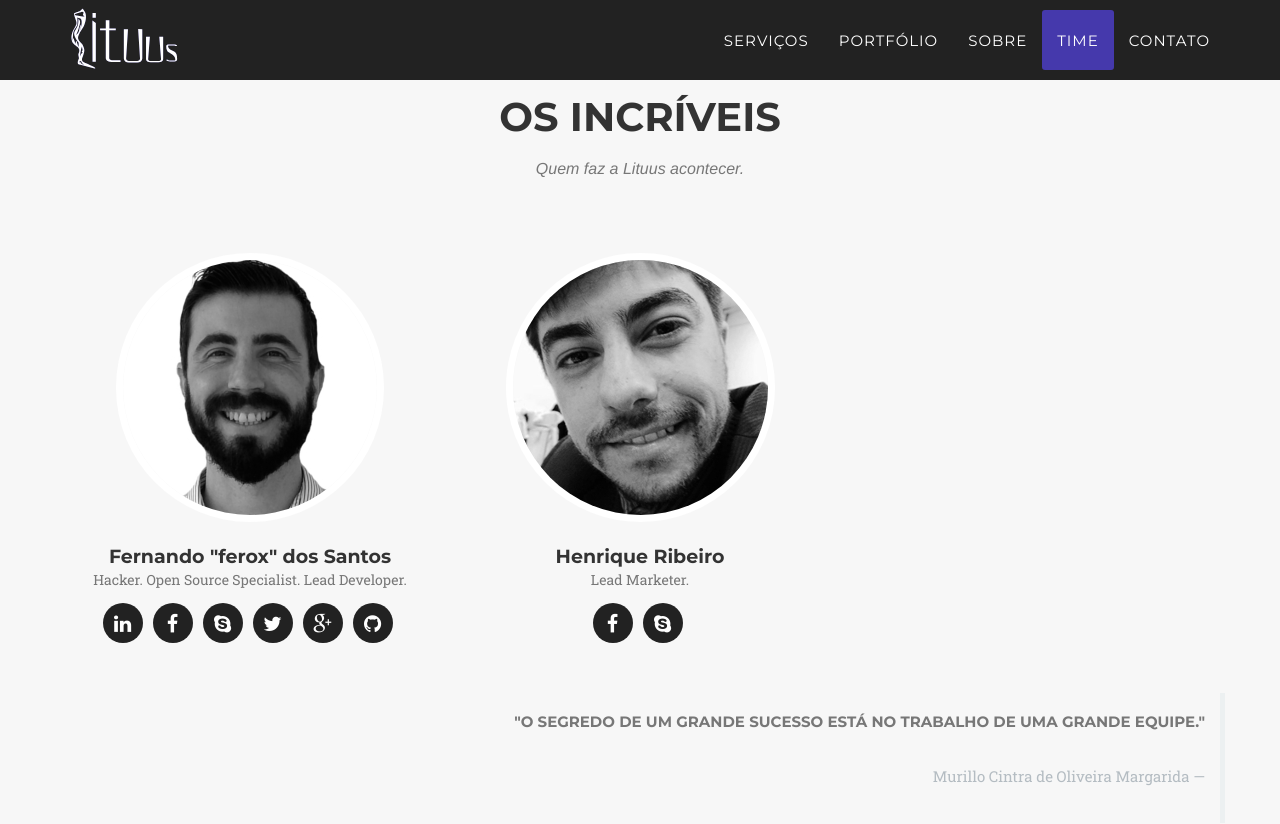
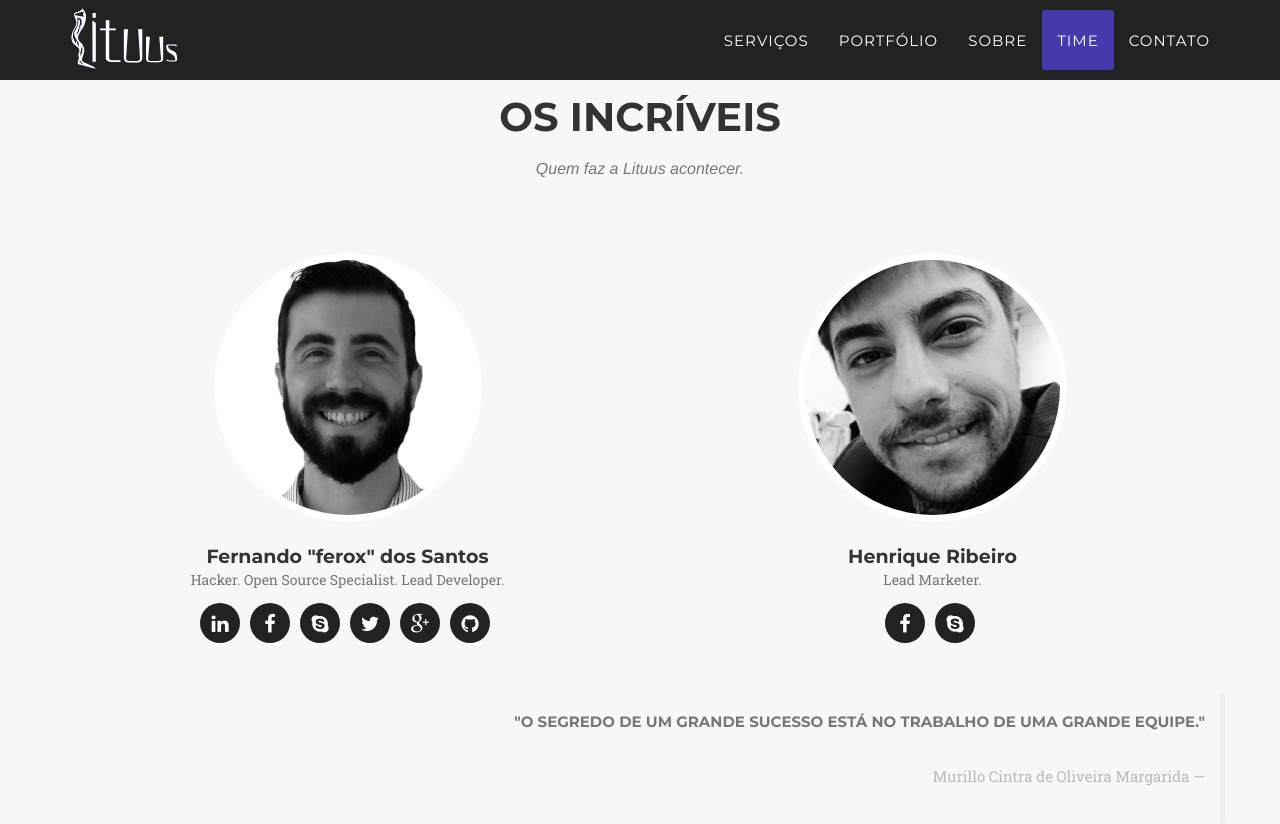
Before and after one commit to henriquecribeiro/lituus.github.io, a Jekyll site: the page built from index.html, in a window 1280 px wide and 900 px high, scrolled down 4135 px. Shown: the top 824 px of the window. Built offline with Jekyll 4.4.1, drawn with Linux system fonts in a browser that asks for light colours; some web fonts are replaced.

Commit message:
Corrigindo as colunas dos membros do time.

```diff
--- a/_includes/team.html
+++ b/_includes/team.html
@@ -9,7 +9,7 @@
             </div>
             <div class="row">
                 {% for member in site.people %}
-                <div class="col-sm-4">
+                <div class="col-xs-6">
                     <div class="team-member">
                         <img src="img/team/{{ member.pic }}.jpg" class="img-responsive img-circle" alt="">
                         <h4>{{ member.name }}</h4>
```
